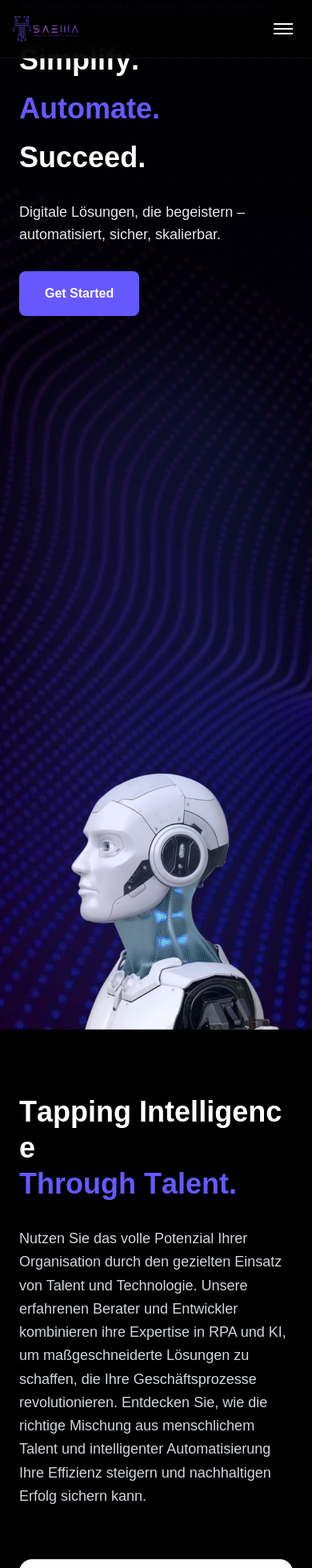
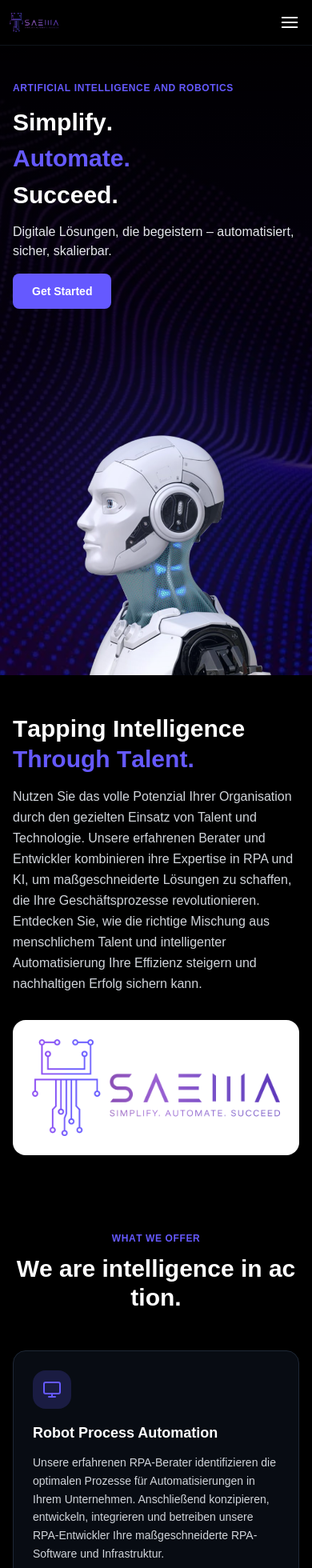
Before and after one commit to fahim37/saema, a Next.js app: page / in a window 390 px wide. Shown: the top 1960 px of the page at 80% size. Built offline with nearby package versions, Linux system fonts and the light colour scheme.

Commit message:
feat: adjust hero section height and responsive design
Change hero section height to 70% on large screens and fix responsive gaps.

#VERCEL_SKIP

Co-authored-by: Fahim Ahmed Emon <63098250+fahim37@users.noreply.github.com>

```diff
--- a/app/page.tsx
+++ b/app/page.tsx
@@ -85,7 +85,7 @@ export default function HomePage() {
         initial={{ opacity: 0, y: -20 }}
         animate={{ opacity: 1, y: 0 }}
         transition={{ duration: 0.6 }}
-        className="fixed top-0 left-0 right-0 z-50 p-4 md:p-6 bg-black/90 backdrop-blur-md border-b border-gray-800/50"
+        className="fixed top-0 left-0 right-0 z-50 p-3 md:p-4 lg:p-6 bg-black/90 backdrop-blur-md border-b border-gray-800/50"
       >
         <div className="flex justify-between items-center max-w-7xl mx-auto">
           <motion.div whileHover={{ scale: 1.05 }} className="flex items-center">
@@ -94,17 +94,17 @@ export default function HomePage() {
               alt="SAEMA Logo"
               width={120}
               height={40}
-              className="h-8 md:h-10 w-auto"
+              className="h-6 md:h-8 lg:h-10 w-auto"
             />
           </motion.div>
 
           {/* Desktop Menu */}
-          <div className="hidden md:flex space-x-8">
+          <div className="hidden md:flex space-x-6 lg:space-x-8">
             {["Services", "About", "Contact"].map((item, index) => (
               <motion.div key={item}>
                 <Link
                   href={item === "Contact" ? "/contact" : "#"}
-                  className="hover:text-[#6559FF] transition-colors duration-300 font-medium"
+                  className="hover:text-[#6559FF] transition-colors duration-300 font-medium text-sm lg:text-base"
                 >
                   <motion.span
                     initial={{ opacity: 0, x: 20 }}
@@ -123,19 +123,19 @@ export default function HomePage() {
           <motion.button
             whileTap={{ scale: 0.95 }}
             onClick={() => setIsMobileMenuOpen(!isMobileMenuOpen)}
-            className="md:hidden w-10 h-10 flex flex-col justify-center items-center space-y-1"
+            className="md:hidden w-8 h-8 flex flex-col justify-center items-center space-y-1"
           >
             <motion.span
-              animate={isMobileMenuOpen ? { rotate: 45, y: 6 } : { rotate: 0, y: 0 }}
-              className="w-6 h-0.5 bg-white transition-all duration-300"
+              animate={isMobileMenuOpen ? { rotate: 45, y: 4 } : { rotate: 0, y: 0 }}
+              className="w-5 h-0.5 bg-white transition-all duration-300"
             />
             <motion.span
               animate={isMobileMenuOpen ? { opacity: 0 } : { opacity: 1 }}
-              className="w-6 h-0.5 bg-white transition-all duration-300"
+              className="w-5 h-0.5 bg-white transition-all duration-300"
             />
             <motion.span
-              animate={isMobileMenuOpen ? { rotate: -45, y: -6 } : { rotate: 0, y: 0 }}
-              className="w-6 h-0.5 bg-white transition-all duration-300"
+              animate={isMobileMenuOpen ? { rotate: -45, y: -4 } : { rotate: 0, y: 0 }}
+              className="w-5 h-0.5 bg-white transition-all duration-300"
             />
           </motion.button>
         </div>
@@ -147,7 +147,7 @@ export default function HomePage() {
           transition={{ duration: 0.3 }}
           className="md:hidden overflow-hidden bg-black/95 backdrop-blur-md"
         >
-          <div className="px-4 py-6 space-y-4">
+          <div className="px-4 py-4 space-y-3">
             {["Services", "About", "Contact"].map((item, index) => (
               <motion.div
                 key={item}
@@ -157,7 +157,7 @@ export default function HomePage() {
               >
                 <Link
                   href={item === "Contact" ? "/contact" : "#"}
-                  className="block py-2 text-lg hover:text-[#6559FF] transition-colors"
+                  className="block py-2 text-base hover:text-[#6559FF] transition-colors"
                   onClick={() => setIsMobileMenuOpen(false)}
                 >
                   {item}
@@ -168,8 +168,8 @@ export default function HomePage() {
         </motion.div>
       </motion.nav>
 
-      {/* Hero Section */}
-      <section className="relative min-h-screen flex items-center justify-center overflow-hidden">
+      {/* Hero Section - 70vh on larger screens */}
+      <section className="relative h-screen md:h-[80vh] lg:h-[70vh] flex items-center justify-center overflow-hidden">
         {/* Background Image with Gradient Overlay */}
         <div className="absolute inset-0">
           <Image src="/images/hero-bg.webp" alt="Hero Background" fill className="object-cover" priority />
@@ -177,19 +177,19 @@ export default function HomePage() {
           <div className="absolute inset-0 bg-gradient-to-b from-black via-black/80 to-black/40" />
         </div>
 
-        <div className="relative z-10 w-full h-full min-h-screen flex items-center">
-          <div className="max-w-7xl mx-auto px-6 w-full grid lg:grid-cols-2 gap-12 items-center h-full">
-            <motion.div className="space-y-8 lg:py-20">
+        <div className="relative z-10 w-full h-full flex items-center">
+          <div className="max-w-7xl mx-auto px-4 md:px-6 w-full grid lg:grid-cols-2 gap-6 md:gap-8 lg:gap-12 items-center h-full">
+            <motion.div className="space-y-4 md:space-y-6 lg:space-y-8 pt-16 md:pt-20 lg:pt-0">
               <motion.p
                 initial={{ opacity: 0 }}
                 animate={{ opacity: 1 }}
                 transition={{ delay: 0.5 }}
-                className="text-[#6559FF] text-sm font-semibold tracking-wider uppercase"
+                className="text-[#6559FF] text-xs md:text-sm font-semibold tracking-wider uppercase"
               >
                 <AnimatedText text="ARTIFICIAL INTELLIGENCE AND ROBOTICS" delay={0.5} />
               </motion.p>
 
-              <div className="space-y-4">
+              <div className="space-y-2 md:space-y-4">
                 <motion.div
                   initial={{ opacity: 0, x: -100 }}
                   animate={{ opacity: 1, x: 0 }}
@@ -197,7 +197,7 @@ export default function HomePage() {
                 >
                   <AnimatedText
                     text="Simplify."
-                    className="text-4xl md:text-5xl lg:text-7xl font-bold leading-tight block"
+                    className="text-3xl md:text-4xl lg:text-5xl xl:text-7xl font-bold leading-tight block"
                     delay={0.8}
                   />
                 </motion.div>
@@ -208,7 +208,7 @@ export default function HomePage() {
                 >
                   <AnimatedText
                     text="Automate."
-                    className="text-4xl md:text-5xl lg:text-7xl font-bold leading-tight block text-[#6559FF]"
+                    className="text-3xl md:text-4xl lg:text-5xl xl:text-7xl font-bold leading-tight block text-[#6559FF]"
                     delay={1.2}
                   />
                 </motion.div>
@@ -219,7 +219,7 @@ export default function HomePage() {
                 >
                   <AnimatedText
                     text="Succeed."
-                    className="text-4xl md:text-5xl lg:text-7xl font-bold leading-tight block"
+                    className="text-3xl md:text-4xl lg:text-5xl xl:text-7xl font-bold leading-tight block"
                     delay={1.6}
                   />
                 </motion.div>
@@ -229,7 +229,7 @@ export default function HomePage() {
                 initial={{ opacity: 0, y: 20 }}
                 animate={{ opacity: 1, y: 0 }}
                 transition={{ delay: 2, duration: 0.6 }}
-                className="text-lg md:text-xl text-gray-200 max-w-lg"
+                className="text-base md:text-lg lg:text-xl text-gray-200 max-w-lg"
               >
                 <AnimatedText
                   text="Digitale Lösungen, die begeistern – automatisiert, sicher, skalierbar."
@@ -248,7 +248,7 @@ export default function HomePage() {
                   background: "linear-gradient(45deg, #6559FF, #7c6aff)",
                 }}
                 whileTap={{ scale: 0.95 }}
-                className="bg-[#6559FF] hover:bg-[#5449ee] px-8 py-4 rounded-lg font-semibold transition-all duration-300"
+                className="bg-[#6559FF] hover:bg-[#5449ee] px-6 md:px-8 py-3 md:py-4 rounded-lg font-semibold transition-all duration-300 text-sm md:text-base"
               >
                 Get Started
               </motion.button>
@@ -258,7 +258,7 @@ export default function HomePage() {
               initial={{ opacity: 0, scale: 0.8, x: 100 }}
               animate={{ opacity: 1, scale: 1, x: 0 }}
               transition={{ delay: 0.8, duration: 1 }}
-              className="relative h-full flex items-end justify-center lg:justify-end min-h-screen"
+              className="relative h-full flex items-end justify-center lg:justify-end"
             >
               <motion.div
                 animate={{
@@ -266,7 +266,7 @@ export default function HomePage() {
                   rotateX: [0, 2, 0, -2, 0],
                 }}
                 transition={{ duration: 6, repeat: Number.POSITIVE_INFINITY, ease: "easeInOut" }}
-                className="relative w-full max-w-md lg:max-w-lg xl:max-w-xl h-full flex items-end"
+                className="relative w-full max-w-xs md:max-w-sm lg:max-w-md xl:max-w-lg h-full flex items-end"
               >
                 <Image
                   src="/images/robot-head.png"
@@ -289,16 +289,16 @@ export default function HomePage() {
       </section>
 
       {/* Tapping Intelligence Section - Remove top padding to eliminate gap */}
-      <section className="px-6 bg-black">
-        <div className="max-w-7xl mx-auto grid lg:grid-cols-2 gap-16 items-center py-20">
+      <section className="px-4 md:px-6 bg-black">
+        <div className="max-w-7xl mx-auto grid lg:grid-cols-2 gap-8 md:gap-12 lg:gap-16 items-center py-12 md:py-16 lg:py-20">
           <motion.div
             initial={{ opacity: 0, x: -50 }}
             whileInView={{ opacity: 1, x: 0 }}
             viewport={{ once: true }}
             transition={{ duration: 0.8 }}
-            className="space-y-8"
+            className="space-y-4 md:space-y-6 lg:space-y-8"
           >
-            <motion.h2 className="text-4xl lg:text-6xl font-bold leading-tight">
+            <motion.h2 className="text-3xl md:text-4xl lg:text-5xl xl:text-6xl font-bold leading-tight">
               <AnimatedText text="Tapping Intelligence" className="block" />
               <AnimatedText text="Through Talent." className="block text-[#6559FF]" delay={0.5} />
             </motion.h2>
@@ -307,7 +307,7 @@ export default function HomePage() {
               whileInView={{ opacity: 1, y: 0 }}
               viewport={{ once: true }}
               transition={{ delay: 0.3, duration: 0.6 }}
-              className="text-lg text-gray-300 leading-relaxed"
+              className="text-base md:text-lg text-gray-300 leading-relaxed"
             >
               Nutzen Sie das volle Potenzial Ihrer Organisation durch den gezielten Einsatz von Talent und Technologie.
               Unsere erfahrenen Berater und Entwickler kombinieren ihre Expertise in RPA und KI, um maßgeschneiderte
@@ -322,7 +322,7 @@ export default function HomePage() {
             whileInView={{ opacity: 1, scale: 1 }}
             viewport={{ once: true }}
             transition={{ duration: 0.8 }}
-            className="bg-white p-12 rounded-2xl"
+            className="bg-white p-6 md:p-8 lg:p-12 rounded-2xl"
           >
             <Image src="/images/saema-logo.png" alt="SAEMA Logo" width={400} height={200} className="w-full h-auto" />
           </motion.div>
@@ -330,19 +330,19 @@ export default function HomePage() {
       </section>
 
       {/* Services Section */}
-      <section className="py-20 px-6">
+      <section className="py-12 md:py-16 lg:py-20 px-4 md:px-6">
         <div className="max-w-7xl mx-auto">
           <motion.div
             initial={{ opacity: 0, y: 30 }}
             whileInView={{ opacity: 1, y: 0 }}
             viewport={{ once: true }}
             transition={{ duration: 0.6 }}
-            className="text-center mb-16"
+            className="text-center mb-12 md:mb-16"
           >
-            <p className="text-[#6559FF] text-sm font-semibold tracking-wider uppercase mb-4">
+            <p className="text-[#6559FF] text-xs md:text-sm font-semibold tracking-wider uppercase mb-3 md:mb-4">
               <AnimatedText text="WHAT WE OFFER" />
             </p>
-            <h2 className="text-4xl lg:text-5xl font-bold">
+            <h2 className="text-3xl md:text-4xl lg:text-5xl font-bold">
               <AnimatedText text="We are intelligence in action." delay={0.3} />
             </h2>
           </motion.div>
@@ -352,7 +352,7 @@ export default function HomePage() {
             initial="initial"
             whileInView="animate"
             viewport={{ once: true }}
-            className="grid md:grid-cols-2 lg:grid-cols-3 gap-8"
+            className="grid sm:grid-cols-2 lg:grid-cols-3 gap-6 md:gap-8"
           >
             {[
               {
@@ -396,17 +396,19 @@ export default function HomePage() {
                 key={service.title}
                 variants={fadeInUp}
                 {...scaleOnHover}
-                className="bg-gray-900/50 backdrop-blur-sm p-8 rounded-2xl border border-gray-800 hover:border-[#6559FF]/50 transition-all duration-300 group"
+                className="bg-gray-900/50 backdrop-blur-sm p-6 md:p-8 rounded-2xl border border-gray-800 hover:border-[#6559FF]/50 transition-all duration-300 group"
               >
                 <motion.div
                   whileHover={{ rotate: 360 }}
                   transition={{ duration: 0.6 }}
-                  className="w-16 h-16 bg-[#6559FF]/20 rounded-2xl flex items-center justify-center mb-6 group-hover:bg-[#6559FF]/30 transition-colors"
+                  className="w-12 h-12 md:w-16 md:h-16 bg-[#6559FF]/20 rounded-2xl flex items-center justify-center mb-4 md:mb-6 group-hover:bg-[#6559FF]/30 transition-colors"
                 >
-                  <service.icon className="w-8 h-8 text-[#6559FF]" />
+                  <service.icon className="w-6 h-6 md:w-8 md:h-8 text-[#6559FF]" />
                 </motion.div>
-                <h3 className="text-xl font-bold mb-4 group-hover:text-[#6559FF] transition-colors">{service.title}</h3>
-                <p className="text-gray-300 leading-relaxed">{service.description}</p>
+                <h3 className="text-lg md:text-xl font-bold mb-3 md:mb-4 group-hover:text-[#6559FF] transition-colors">
+                  {service.title}
+                </h3>
+                <p className="text-sm md:text-base text-gray-300 leading-relaxed">{service.description}</p>
               </motion.div>
             ))}
           </motion.div>
@@ -414,19 +416,19 @@ export default function HomePage() {
       </section>
 
       {/* Values Section */}
-      <section className="py-20 px-6 bg-gray-900/30">
+      <section className="py-12 md:py-16 lg:py-20 px-4 md:px-6 bg-gray-900/30">
         <div className="max-w-7xl mx-auto">
           <motion.div
             initial={{ opacity: 0, y: 30 }}
             whileInView={{ opacity: 1, y: 0 }}
             viewport={{ once: true }}
             transition={{ duration: 0.6 }}
-            className="text-center mb-16"
+            className="text-center mb-12 md:mb-16"
           >
-            <p className="text-[#6559FF] text-sm font-semibold tracking-wider uppercase mb-4">
+            <p className="text-[#6559FF] text-xs md:text-sm font-semibold tracking-wider uppercase mb-3 md:mb-4">
               <AnimatedText text="OUR VALUE" />
             </p>
-            <h2 className="text-4xl lg:text-5xl font-bold">
+            <h2 className="text-3xl md:text-4xl lg:text-5xl font-bold">
               <AnimatedText text="The power of applied intelligence." delay={0.3} />
             </h2>
           </motion.div>
@@ -436,7 +438,7 @@ export default function HomePage() {
             initial="initial"
             whileInView="animate"
             viewport={{ once: true }}
-            className="grid md:grid-cols-3 gap-8"
+            className="grid sm:grid-cols-2 md:grid-cols-3 gap-6 md:gap-8"
           >
             {[
               {
@@ -461,12 +463,16 @@ export default function HomePage() {
               <motion.div key={value.title} variants={fadeInUp} {...scaleOnHover} className="text-center group">
                 <motion.div
                   whileHover={{ scale: 1.1, rotate: 5 }}
-                  className="w-20 h-20 bg-[#6559FF]/20 rounded-full flex items-center justify-center mx-auto mb-6 group-hover:bg-[#6559FF]/30 transition-colors"
+                  className="w-16 h-16 md:w-20 md:h-20 bg-[#6559FF]/20 rounded-full flex items-center justify-center mx-auto mb-4 md:mb-6 group-hover:bg-[#6559FF]/30 transition-colors"
                 >
-                  <value.icon className="w-10 h-10 text-[#6559FF]" />
+                  <value.icon className="w-8 h-8 md:w-10 md:h-10 text-[#6559FF]" />
                 </motion.div>
-                <h3 className="text-2xl font-bold mb-4 group-hover:text-[#6559FF] transition-colors">{value.title}</h3>
-                <p className="text-gray-300 leading-relaxed max-w-sm mx-auto">{value.description}</p>
+                <h3 className="text-xl md:text-2xl font-bold mb-3 md:mb-4 group-hover:text-[#6559FF] transition-colors">
+                  {value.title}
+                </h3>
+                <p className="text-sm md:text-base text-gray-300 leading-relaxed max-w-sm mx-auto">
+                  {value.description}
+                </p>
               </motion.div>
             ))}
           </motion.div>
@@ -474,18 +480,24 @@ export default function HomePage() {
       </section>
 
       {/* Footer */}
-      <footer className="border-t border-gray-800 py-12 px-6">
+      <footer className="border-t border-gray-800 py-8 md:py-12 px-4 md:px-6">
         <div className="max-w-7xl mx-auto">
           <motion.div
             initial={{ opacity: 0 }}
             whileInView={{ opacity: 1 }}
             viewport={{ once: true }}
-            className="flex flex-col md:flex-row justify-between items-center"
+            className="flex flex-col md:flex-row justify-between items-center space-y-4 md:space-y-0"
           >
-            <div className="mb-4 md:mb-0">
-              <Image src="/images/saema-logo.png" alt="SAEMA Logo" width={120} height={40} className="h-10 w-auto" />
+            <div>
+              <Image
+                src="/images/saema-logo.png"
+                alt="SAEMA Logo"
+                width={120}
+                height={40}
+                className="h-8 md:h-10 w-auto"
+              />
             </div>
-            <div className="flex space-x-8 text-sm text-gray-400">
+            <div className="flex flex-wrap justify-center md:justify-end space-x-4 md:space-x-8 text-xs md:text-sm text-gray-400">
               <Link href="#" className="hover:text-[#6559FF] transition-colors">
                 Privacy Policy
               </Link>
@@ -497,7 +509,9 @@ export default function HomePage() {
               </Link>
             </div>
           </motion.div>
-          <div className="text-center text-gray-500 text-sm mt-8">© 2024 SAEMA. All rights reserved.</div>
+          <div className="text-center text-gray-500 text-xs md:text-sm mt-6 md:mt-8">
+            © 2024 SAEMA. All rights reserved.
+          </div>
         </div>
       </footer>
     </div>
```
